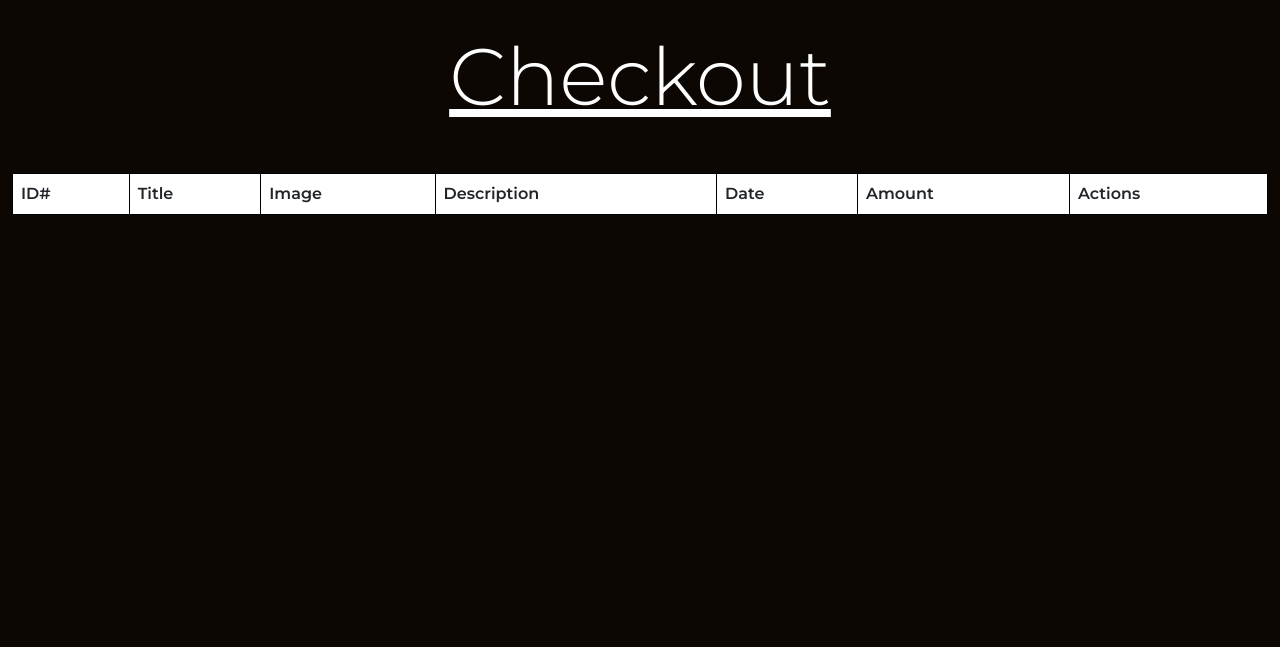
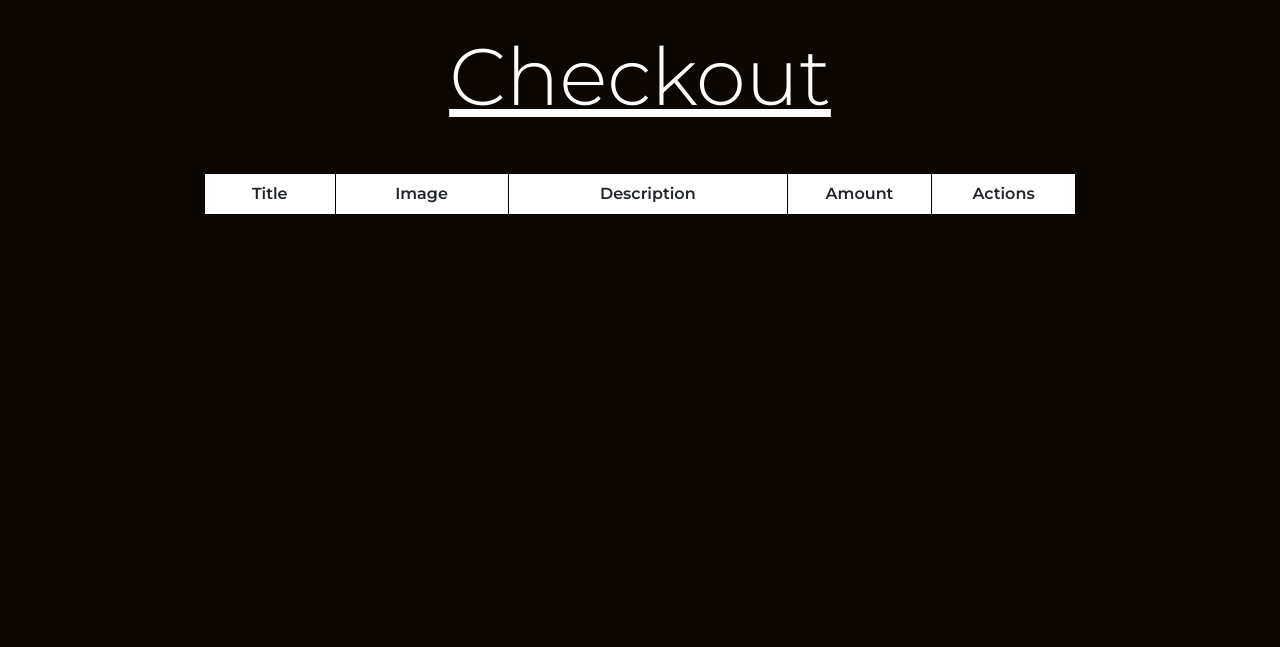
Before and after one commit to RayhaanK/endOfModule-JS, a plain HTML site: page HTML/checkout.html in a window 1280 px wide. Shown: the part 153-800 px from the top of the page. Drawn offline with nearby package versions, Linux system fonts and the light colour scheme.

Commit message:
updated checkoutPage

```diff
--- a/HTML/checkout.html
+++ b/HTML/checkout.html
@@ -39,18 +39,16 @@
       </nav>
 
       <section id="checkout" class="check">
-        <div class="container-fluid">
+        <div class="container-fluid con">
           <h1 class="display-1 text-center text-white mb-4 text-decoration-underline p-4">Checkout</h1>
-          <table class="table table-responsive table-bordered border-black">
+          <table class="table table-responsive table-bordered border-black text-center">
             <thead>
               <tr>
-                <th scope="col">ID#</th>
                 <th scope="col">Title</th>
                 <th scope="col">Image</th>
                 <th scope="col">Description</th>
-                <th scope="col">Date</th>
-                <th scope="col">Amount</th>
-                <th scope="col">Actions</th>
+                <th scope="col" class="last">Amount</th>
+                <th scope="col" class="last">Actions</th>
               </tr>
             </thead>
             <tbody id="input">
--- a/Styles/checkout.css
+++ b/Styles/checkout.css
@@ -38,10 +38,25 @@ body {
     height: 100vh;
 }
 
+table{
+    width: 100% !important;
+}
+
+.con{
+    width: 70%;
+}
+
+.last{
+    width: 9rem;
+}
+
+
 footer {
     height: 100%;
     background-color: black;
 }
+
+
 
 .center {
     position: relative;
```
